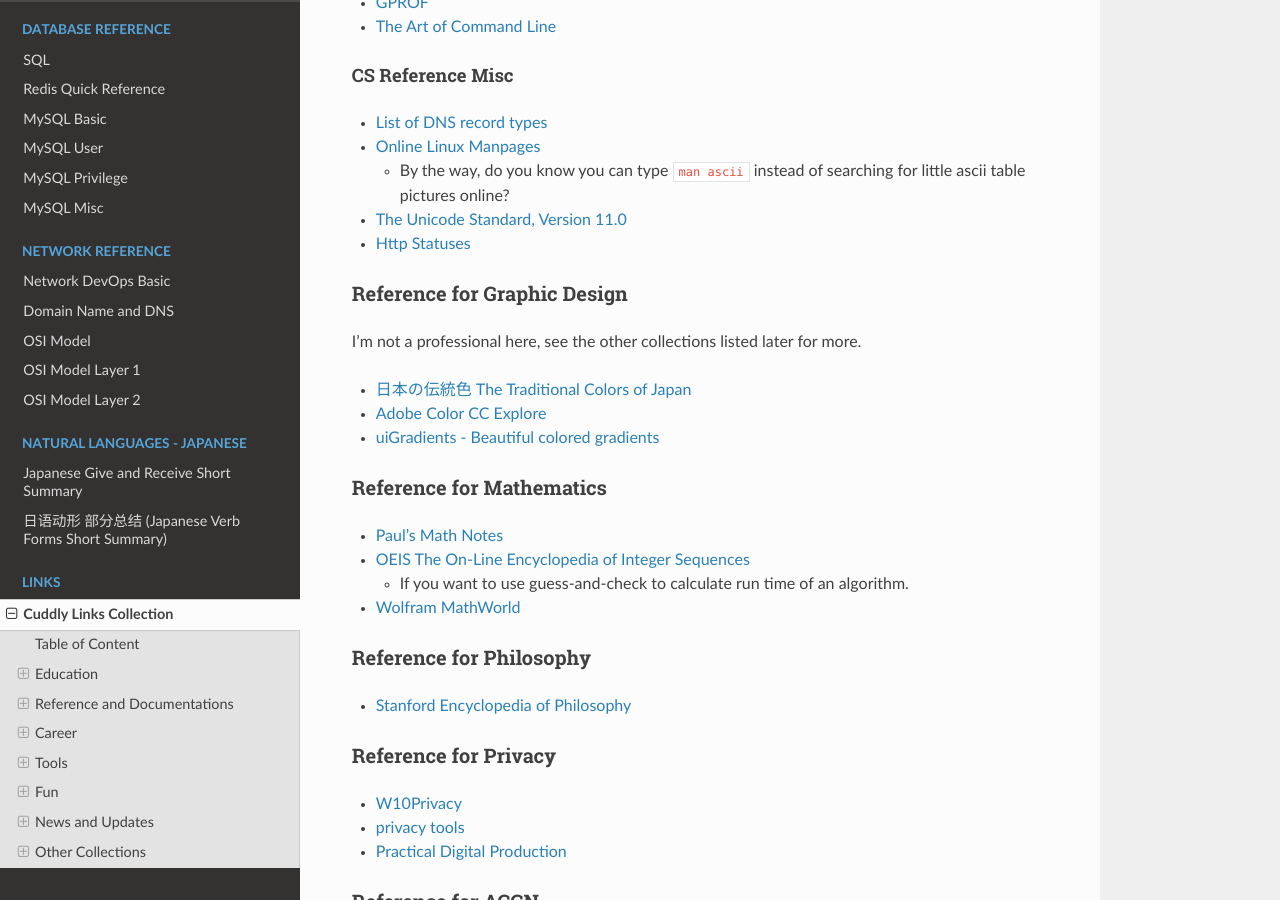
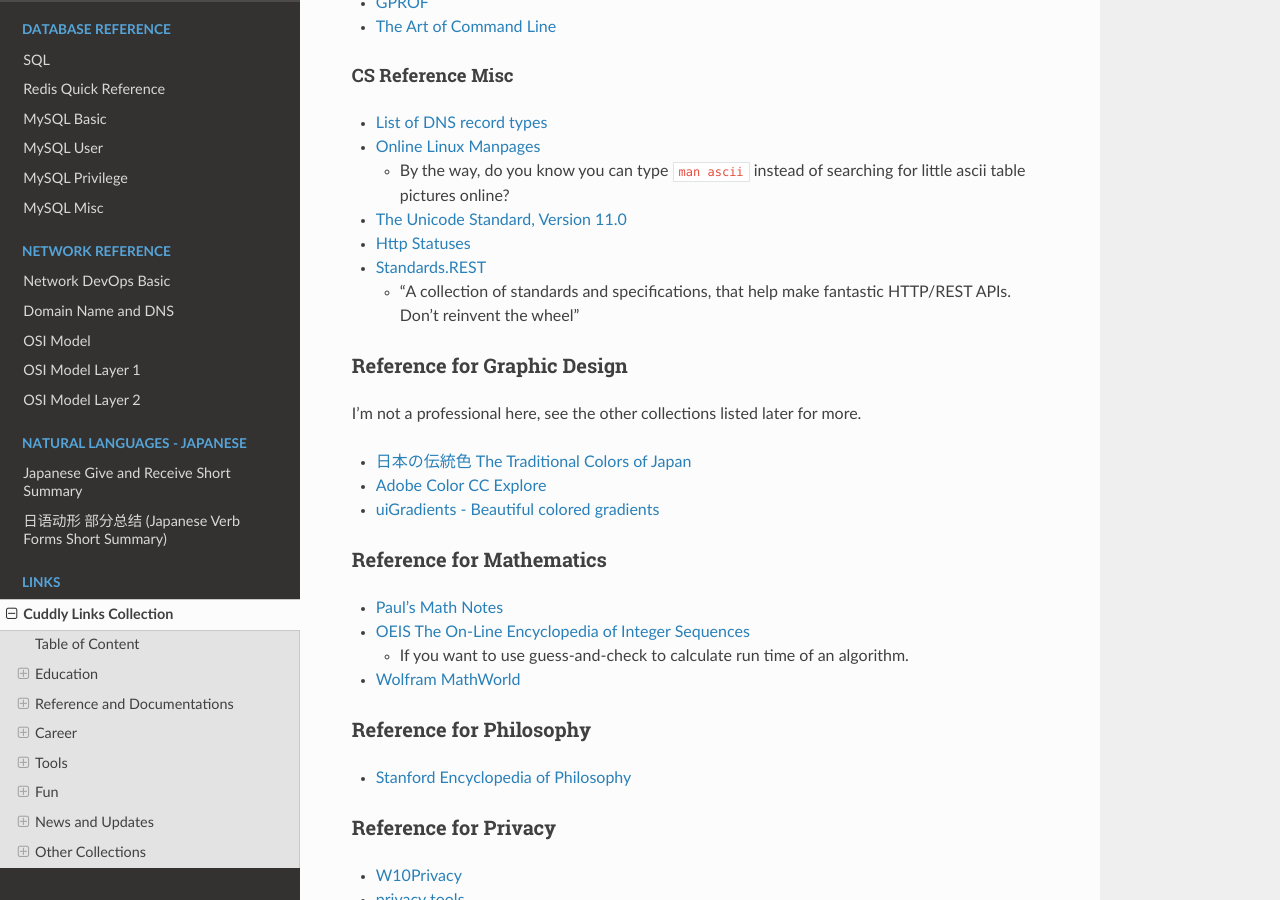
Before and after one commit to snowme34/snowme34.com, a Sphinx documentation site: the page built from docs/source/links/cuddly_links_collection.md, in a window 1280 px wide and 900 px high, scrolled down 9715 px. Built offline with Sphinx 7.4.7 and the Read the Docs theme 2.0.0, drawn with Linux system fonts in a browser that asks for light colours; some of the changed text lies outside the part shown.

Commit message:
update and fix links

```diff
--- a/docs/source/links/cuddly_links_collection.md
+++ b/docs/source/links/cuddly_links_collection.md
@@ -30,83 +30,83 @@
 
 ## Table of Content
 
-- [Cuddly Links Collection](#Cuddly-Links-Collection)
-  - [Table of Content](#Table-of-Content)
-  - [Education](#Education)
-    - [Math](#Math)
-      - [Calculus](#Calculus)
-    - [Computer Science](#Computer-Science)
-      - [Intro to CS](#Intro-to-CS)
-      - [Intro to Open Source](#Intro-to-Open-Source)
-      - [Programming Languages](#Programming-Languages)
-      - [General Online Computer Science Schools](#General-Online-Computer-Science-Schools)
-      - [Data Structure and Algorithms](#Data-Structure-and-Algorithms)
-      - [Competitive Programming](#Competitive-Programming)
-      - [Just Want to Practice Programming](#Just-Want-to-Practice-Programming)
-      - [Computer Science Miscellaneous](#Computer-Science-Miscellaneous)
-    - [Data Science](#Data-Science)
-      - [Online Data Science Courses](#Online-Data-Science-Courses)
-      - [Machine Learning](#Machine-Learning)
-    - [Human Languages](#Human-Languages)
-      - [Japanese Language](#Japanese-Language)
-    - [Literature](#Literature)
-    - [Miscellaneous Informative Resources](#Miscellaneous-Informative-Resources)
-  - [Reference and Documentations](#Reference-and-Documentations)
-    - [Documentations for Computer Science](#Documentations-for-Computer-Science)
-      - [Unix Documentation](#Unix-Documentation)
-      - [Collections of CS Documentations](#Collections-of-CS-Documentations)
-      - [Web Documentations](#Web-Documentations)
-    - [Reference for Biology](#Reference-for-Biology)
-    - [Reference for Computer Science and Information Technology](#Reference-for-Computer-Science-and-Information-Technology)
-      - [CS Reference Linux](#CS-Reference-Linux)
-      - [CS Reference Algorithms and Data Structures](#CS-Reference-Algorithms-and-Data-Structures)
-      - [CS Reference Style](#CS-Reference-Style)
-      - [CS Reference Developing Tools](#CS-Reference-Developing-Tools)
-      - [CS Reference Misc](#CS-Reference-Misc)
-    - [Reference for Graphic Design](#Reference-for-Graphic-Design)
-    - [Reference for Mathematics](#Reference-for-Mathematics)
-    - [Reference for Philosophy](#Reference-for-Philosophy)
-    - [Reference for Privacy](#Reference-for-Privacy)
-    - [Reference for ACGN](#Reference-for-ACGN)
-    - [Reference for Data Science](#Reference-for-Data-Science)
-    - [Other References](#Other-References)
-  - [Career](#Career)
-    - [Resume](#Resume)
-    - [Preparation](#Preparation)
-  - [Tools](#Tools)
-    - [Tools for Calculating](#Tools-for-Calculating)
-    - [Tools for Draw and Design](#Tools-for-Draw-and-Design)
-    - [Tools for Human Language Study](#Tools-for-Human-Language-Study)
-    - [Tools for Programming](#Tools-for-Programming)
-      - [CS Visualizers](#CS-Visualizers)
-      - [CS Online Shells](#CS-Online-Shells)
-    - [Tools for Research](#Tools-for-Research)
-    - [Tools for RSS](#Tools-for-RSS)
-    - [Tools for Searching](#Tools-for-Searching)
-    - [Tools for Security](#Tools-for-Security)
-    - [Tools for Travelling](#Tools-for-Travelling)
-    - [Tools for Time](#Tools-for-Time)
-    - [Tools for Web-hosting and so on](#Tools-for-Web-hosting-and-so-on)
-    - [Miscellaneous Tools](#Miscellaneous-Tools)
-  - [Fun](#Fun)
-    - [Fun Stuff for Developers](#Fun-Stuff-for-Developers)
-    - [Gaming](#Gaming)
-    - [Some Arts](#Some-Arts)
-    - [Smart Stuff](#Smart-Stuff)
-    - [For Fun](#For-Fun)
-    - [Miscellaneous](#Miscellaneous)
-  - [News and Updates](#News-and-Updates)
-    - [News from Institutions](#News-from-Institutions)
-    - [News from Companies and Organizations](#News-from-Companies-and-Organizations)
-    - [News for Developers](#News-for-Developers)
-    - [News for Japanese Learning](#News-for-Japanese-Learning)
-    - [Updates from Forums](#Updates-from-Forums)
-  - [Other Collections](#Other-Collections)
-    - [Collections involving Programming](#Collections-involving-Programming)
-      - [Developer Resources](#Developer-Resources)
-      - [General Programming Collection](#General-Programming-Collection)
-      - [CS Course Collection](#CS-Course-Collection)
-      - [Fun Collection](#Fun-Collection)
+- [Cuddly Links Collection](#cuddly-links-collection)
+  - [Table of Content](#table-of-content)
+  - [Education](#education)
+    - [Math](#math)
+      - [Calculus](#calculus)
+    - [Computer Science](#computer-science)
+      - [Intro to CS](#intro-to-cs)
+      - [Intro to Open Source](#intro-to-open-source)
+      - [Programming Languages](#programming-languages)
+      - [General Online Computer Science Schools](#general-online-computer-science-schools)
+      - [Data Structure and Algorithms](#data-structure-and-algorithms)
+      - [Competitive Programming](#competitive-programming)
+      - [Just Want to Practice Programming](#just-want-to-practice-programming)
+      - [Computer Science Miscellaneous](#computer-science-miscellaneous)
+    - [Data Science](#data-science)
+      - [Online Data Science Courses](#online-data-science-courses)
+      - [Machine Learning](#machine-learning)
+    - [Human Languages](#human-languages)
+      - [Japanese Language](#japanese-language)
+    - [Literature](#literature)
+    - [Miscellaneous Informative Resources](#miscellaneous-informative-resources)
+  - [Reference and Documentations](#reference-and-documentations)
+    - [Documentations for Computer Science](#documentations-for-computer-science)
+      - [Unix Documentation](#unix-documentation)
+      - [Collections of CS Documentations](#collections-of-cs-documentations)
+      - [Web Documentations](#web-documentations)
+    - [Reference for Biology](#reference-for-biology)
+    - [Reference for Computer Science and Information Technology](#reference-for-computer-science-and-information-technology)
+      - [CS Reference Linux](#cs-reference-linux)
+      - [CS Reference Algorithms and Data Structures](#cs-reference-algorithms-and-data-structures)
+      - [CS Reference Style](#cs-reference-style)
+      - [CS Reference Developing Tools](#cs-reference-developing-tools)
+      - [CS Reference Misc](#cs-reference-misc)
+    - [Reference for Graphic Design](#reference-for-graphic-design)
+    - [Reference for Mathematics](#reference-for-mathematics)
+    - [Reference for Philosophy](#reference-for-philosophy)
+    - [Reference for Privacy](#reference-for-privacy)
+    - [Reference for ACGN](#reference-for-acgn)
+    - [Reference for Data Science](#reference-for-data-science)
+    - [Other References](#other-references)
+  - [Career](#career)
+    - [Resume](#resume)
+    - [Preparation](#preparation)
+  - [Tools](#tools)
+    - [Tools for Calculating](#tools-for-calculating)
+    - [Tools for Draw and Design](#tools-for-draw-and-design)
+    - [Tools for Human Language Study](#tools-for-human-language-study)
+    - [Tools for Programming](#tools-for-programming)
+      - [CS Visualizers](#cs-visualizers)
+      - [CS Online Shells](#cs-online-shells)
+    - [Tools for Research](#tools-for-research)
+    - [Tools for RSS](#tools-for-rss)
+    - [Tools for Searching](#tools-for-searching)
+    - [Tools for Security](#tools-for-security)
+    - [Tools for Travelling](#tools-for-travelling)
+    - [Tools for Time](#tools-for-time)
+    - [Tools for Web-hosting and so on](#tools-for-web-hosting-and-so-on)
+    - [Miscellaneous Tools](#miscellaneous-tools)
+  - [Fun](#fun)
+    - [Fun Stuff for Developers](#fun-stuff-for-developers)
+    - [Gaming](#gaming)
+    - [Some Arts](#some-arts)
+    - [Smart Stuff](#smart-stuff)
+    - [For Fun](#for-fun)
+    - [Miscellaneous](#miscellaneous)
+  - [News and Updates](#news-and-updates)
+    - [News from Institutions](#news-from-institutions)
+    - [News from Companies and Organizations](#news-from-companies-and-organizations)
+    - [News for Developers](#news-for-developers)
+    - [News for Japanese Learning](#news-for-japanese-learning)
+    - [Updates from Forums](#updates-from-forums)
+  - [Other Collections](#other-collections)
+    - [Collections involving Programming](#collections-involving-programming)
+      - [Developer Resources](#developer-resources)
+      - [General Programming Collection](#general-programming-collection)
+      - [CS Course Collection](#cs-course-collection)
+      - [Fun Collection](#fun-collection)
 
 ## Education
 
@@ -532,6 +532,10 @@
 * [The Unicode Standard, Version 11.0](https://www.unicode.org/charts/PDF/U2200.pdf)
 
 * [Http Statuses](https://httpstatuses.com/)
+
+* [Standards.REST](http://standards.rest/)
+
+  * "A collection of standards and specifications, that help make fantastic HTTP/REST APIs. Don't reinvent the wheel"
 
 ### Reference for Graphic Design
 
```
Also changed, not shown: other parts of docs/source/links/cuddly_links_collection.md (+1 -1 lines).
